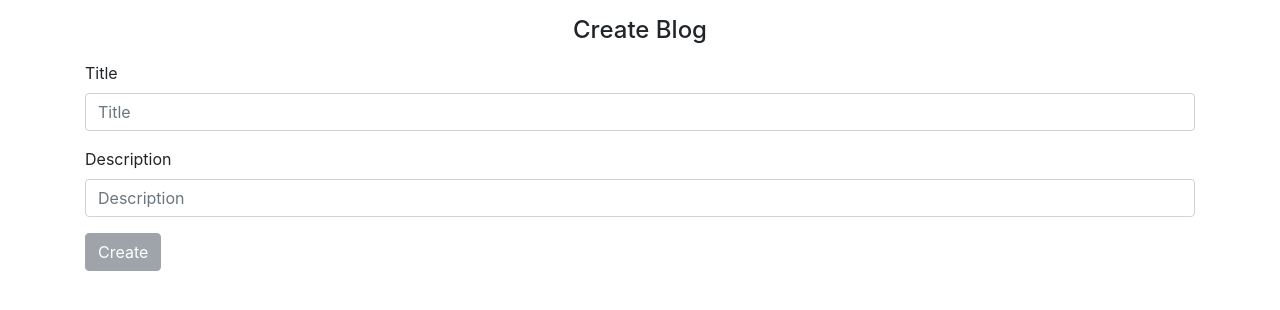
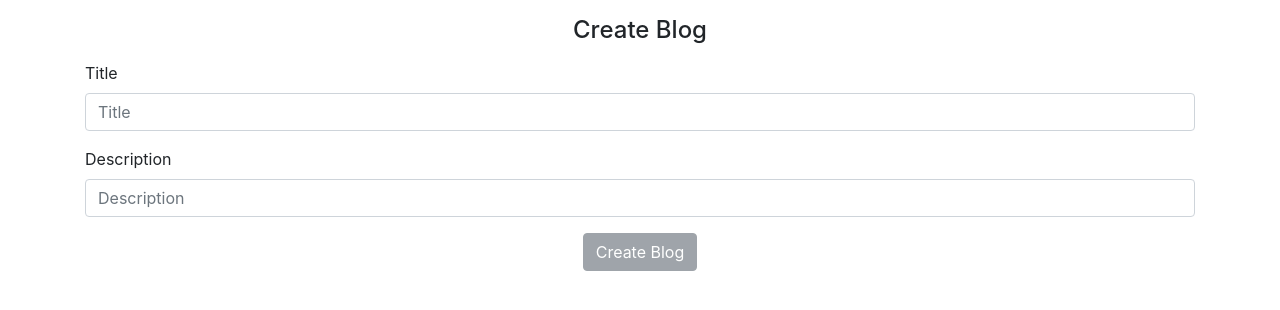
Before and after one commit to Shashwat-Goyal/blog-app-graphql, a React (Create React App) app in the folder client/: page /blog/create in a window 1280 px wide. Shown: the top 310 px of the page. Built offline with nearby package versions, Linux system fonts and the light colour scheme.

Commit message:
Worked on success and error messages

```diff
--- a/client/src/App.scss
+++ b/client/src/App.scss
@@ -43,3 +43,7 @@
   align-items: center;
   height: 100vh;
 }
+
+.pull-right {
+  float: right;
+}
--- a/client/src/components/BlogList/BlogList.tsx
+++ b/client/src/components/BlogList/BlogList.tsx
@@ -36,8 +36,7 @@ export default function BlogList(props: Props) {
         <Container>
             <Row>
                 <Col>
-                    <h4 className="text-center my-3">Blogs</h4>
-                    <Button className="pull-right" onClick={() => history.push('/blog/create')}>Create Blog</Button>
+                    <h4 className="text-center my-3">Blogs <Button className="pull-right" onClick={() => history.push('/blog/create')}>Create Blog</Button></h4>
                 </Col>
             </Row>
             <Row>
--- a/client/src/components/CreateBlog/CreateBlog.tsx
+++ b/client/src/components/CreateBlog/CreateBlog.tsx
@@ -1,20 +1,26 @@
-import React, { useState } from 'react';
+import React, { useState, useEffect } from 'react';
 import { Button, Form, FormGroup, Label, Input, Row, Col, Container, Alert } from 'reactstrap';
 import { useMutation } from '@apollo/react-hooks';
 import query from '../../queries/createBlog';
 import fetchBlogs from '../../queries/fetchBlogs';
 import { Blog } from '../../models/Blog';
+import { usePrevious } from '../../hooks';
 
 interface NewBlog {
     title: string;
     description: string;
 }
 
+interface Message {
+    type: string;
+    message: string;
+}
+
 export default function BlogList() {
 
     const [title, setTitle] = useState('');
     const [description, setDescription] = useState('');
-    const [message, setMessage] = useState('');
+    const [message, setMessage] = useState({ type: '', message: '' });
 
     const [saveBlog, { loading, error, data }] = useMutation<
         { postBlog: Blog },
@@ -23,6 +29,23 @@ export default function BlogList() {
             variables: { blog: { title, description } },
             refetchQueries: [{ query: fetchBlogs }]
         });
+
+    const prevLoading = usePrevious(loading) || false;
+
+    useEffect(() => {
+        if (prevLoading !== loading && !loading) {
+            console.log(error && error.graphQLErrors, "error")
+            if (error) {
+                setMessage({ type: "danger", message: error && error.message || "Server encountered an error" });
+            }
+            else {
+                setTitle('');
+                setDescription('');
+                setMessage({ type: "success", message: "Blog Created Successfully" });
+            }
+            setTimeout(() => setMessage({ type: '', message: '' }), 5000);
+        }
+    })
 
     return (
         <Container>
@@ -42,14 +65,20 @@ export default function BlogList() {
                             <Label for="blog_description">Description</Label>
                             <Input value={description} onChange={(e) => setDescription(e.target.value)} type="text" name="password" id="blog_description" placeholder="Description" />
                         </FormGroup>
-                        <Button disabled={!title || !description} onClick={() => saveBlog()}>Create</Button>
+                        <Col className="text-center">
+                            <Button disabled={!title || !description} onClick={() => saveBlog()}>Create Blog</Button>
+                        </Col>
                     </Form>
                 </Col>
-                {
-                    message && <Alert color="success">
-                        {message}
-                    </Alert>
-                }
+            </Row>
+            <Row>
+                <Col>
+                    {
+                        message.message && <Alert className="mt-4" color={message.type}>
+                            {message.message}
+                        </Alert>
+                    }
+                </Col>
             </Row>
         </Container>
     );
```
Also changed, not shown: 2 other files (tests, documents, lock files or other folders).
